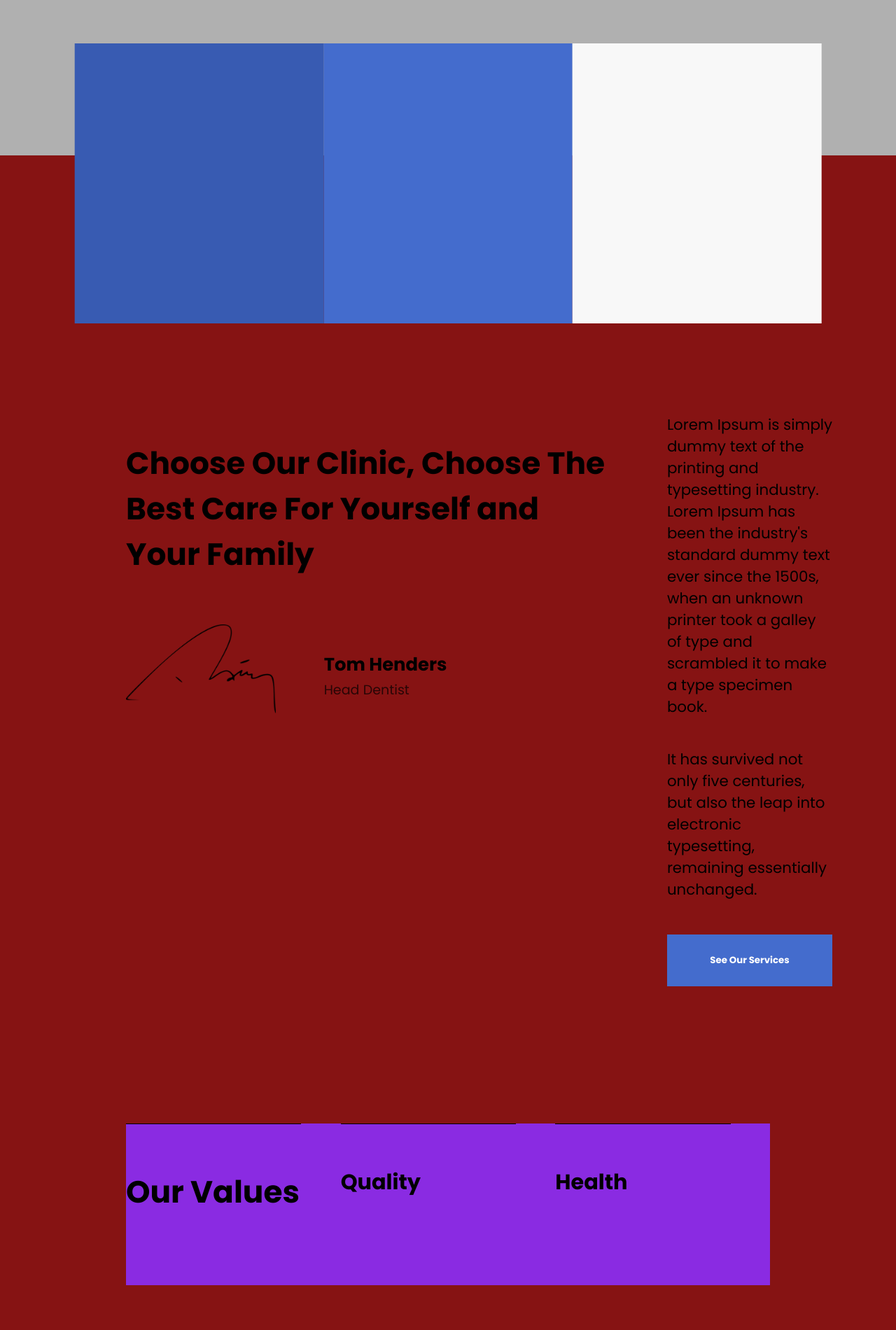
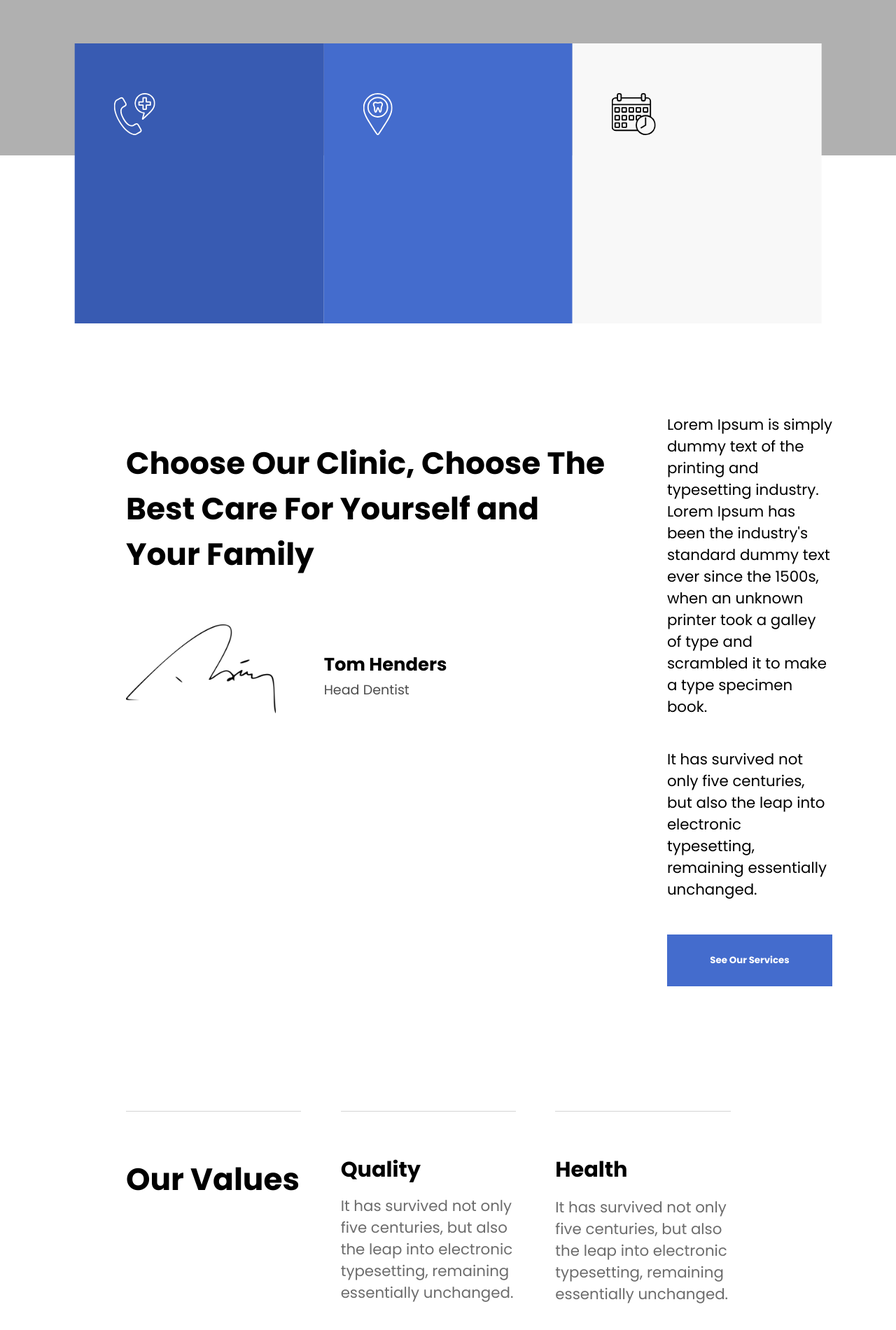
Before and after one commit to artasgil/12-paskaita-praktines-uzduotys, a plain HTML site: page index.html in a window 1280 px wide. Shown: the part 778-2678 px from the top of the page at 70% size. Drawn offline with Linux system fonts and the light colour scheme.

Commit message:
*Pataisytas

```diff
--- a/index.html
+++ b/index.html
@@ -42,9 +42,21 @@
 
 
         <div class="cols">
-            <div class="col-1 right"></div>
-            <div class="col-1 middle"></div>
-            <div class="col-1 left"></div>
+            <div class="col-1 right">
+                <div class="icon-phone">
+                    <img src="img/Icon_2.svg">
+                </div>
+            </div>
+            <div class="col-1 middle">
+                <div class="icon-location">
+                    <img src="img/Icon_3.svg">
+                </div>
+            </div>
+            <div class="col-1 left">
+                <div class="iconCalendar">
+                    <img src="img/Icon_1.svg">
+                </div>
+            </div>
         </div>
     </div>
 
@@ -94,10 +106,16 @@
                 <div class="second headline">
                     <h3>Quality</h3>
                 </div>
+                <div class="second-column-text">
+                    It has survived not only five centuries, but also the leap into electronic typesetting, remaining essentially unchanged.
+                </div>
              </div>
             <div class="third-column">
                 <div class="third-headline">
                     <h3>Health</h3>
+                    <div class="third-column-text">
+                        It has survived not only five centuries, but also the leap into electronic typesetting, remaining essentially unchanged.
+                    </div>
                 </div>
             </div>
         </div>
--- a/style.css
+++ b/style.css
@@ -59,11 +59,21 @@
     margin-right: 3.125rem;
     border:none;
     text-decoration: none;
-    text-transform: uppercase;
     margin-bottom: 0.625rem;
     font-family: 'Noto Sans', sans-serif;
     font-weight: bold;
   }
+
+  .nav-left a:hover {
+      border-bottom: 3px solid #FFFFFF;
+      padding-bottom: 0.5rem;
+  }
+
+  .nav-right a:focus {
+        color: #FFFFFF;
+  }
+
+
 
 .nav-right a{
     font-family: 'Noto Sans', sans-serif;
@@ -152,8 +162,15 @@ button {
     background-color:#F8F8F8;
 }
 
+.icon-phone, .icon-location, .iconCalendar {
+    padding-top: 3.9375rem;
+    padding-left: 3.125rem;
+    padding-bottom: 0.625rem;;
+
+}
+
 .container-bottom{
-    background-color:#861313;
+    background-color:#FFFFFF;
     height: 62.5rem;
     padding-left:10rem;
     padding-right:10rem;
@@ -196,7 +213,6 @@ h2 {
 
 .right-column-button {
     padding-top: 2.75rem;
-    padding-bottom:1rem;
 }
 
 .signature-container {
@@ -234,14 +250,12 @@ h2 {
 
 .first-column {
     width: 33.33%;
-    background-color:blueviolet;
     float:left;
     height: 12.8125rem;
 }
 
 .second-column {
     width: 33.33%;
-    background-color:blueviolet;
     float:left;
     height: 12.8125rem;
 
@@ -249,7 +263,6 @@ h2 {
 
     .third-column {
         width: 33.33%;
-        background-color:blueviolet;
         float:left;
         height: 12.8125rem;
 
@@ -257,7 +270,7 @@ h2 {
     }
 
 .first-column h2 {
-    border-top: 0.0625rem solid black;
+    border-top: 0.0625rem solid #D4D4D4;
     margin-top: 0rem;
     margin-right:3.125rem;
     font-family:Poppins-Bold;
@@ -267,23 +280,41 @@ h2 {
 }
 
 .second-column h3 {
-    border-top: 0.0625rem solid black;
+    border-top: 0.0625rem solid #D4D4D4;
     margin-top: 0rem;
     margin-right:3.125rem;
     font-family:Poppins-Bold;
     font-size: 1.6875rem;
     padding-top:3.3125rem;
+    padding-bottom: 13px;
+    margin-bottom: 0px;;
 
 }
 
 .third-column h3 {
-    border-top: 0.0625rem solid black;
+    border-top: 0.0625rem solid #D4D4D4;
     margin-top: 0rem;
     margin-right:3.125rem;
     font-family:Poppins-Bold;
     font-size: 1.6875rem;
     padding-top:3.3125rem;
+    padding-bottom: 0.8125rem;
+    margin-bottom: 0rem;
 
+}
+
+.second-column-text{
+    padding-right: 3.125rem;
+    font-family: Poppins-Regular;
+    font-size: 1.1875rem;
+    color: #6C6C6C;
+}
+
+.third-column-text {
+    padding-right: 3.125rem;
+    font-family: Poppins-Regular;
+    font-size: 1.1875rem;
+    color: #6C6C6C;
 }
 
 
```
Also changed, not shown: img/Icon_1.svg (added), img/Icon_2.svg (added), img/Icon_3.svg (added).
